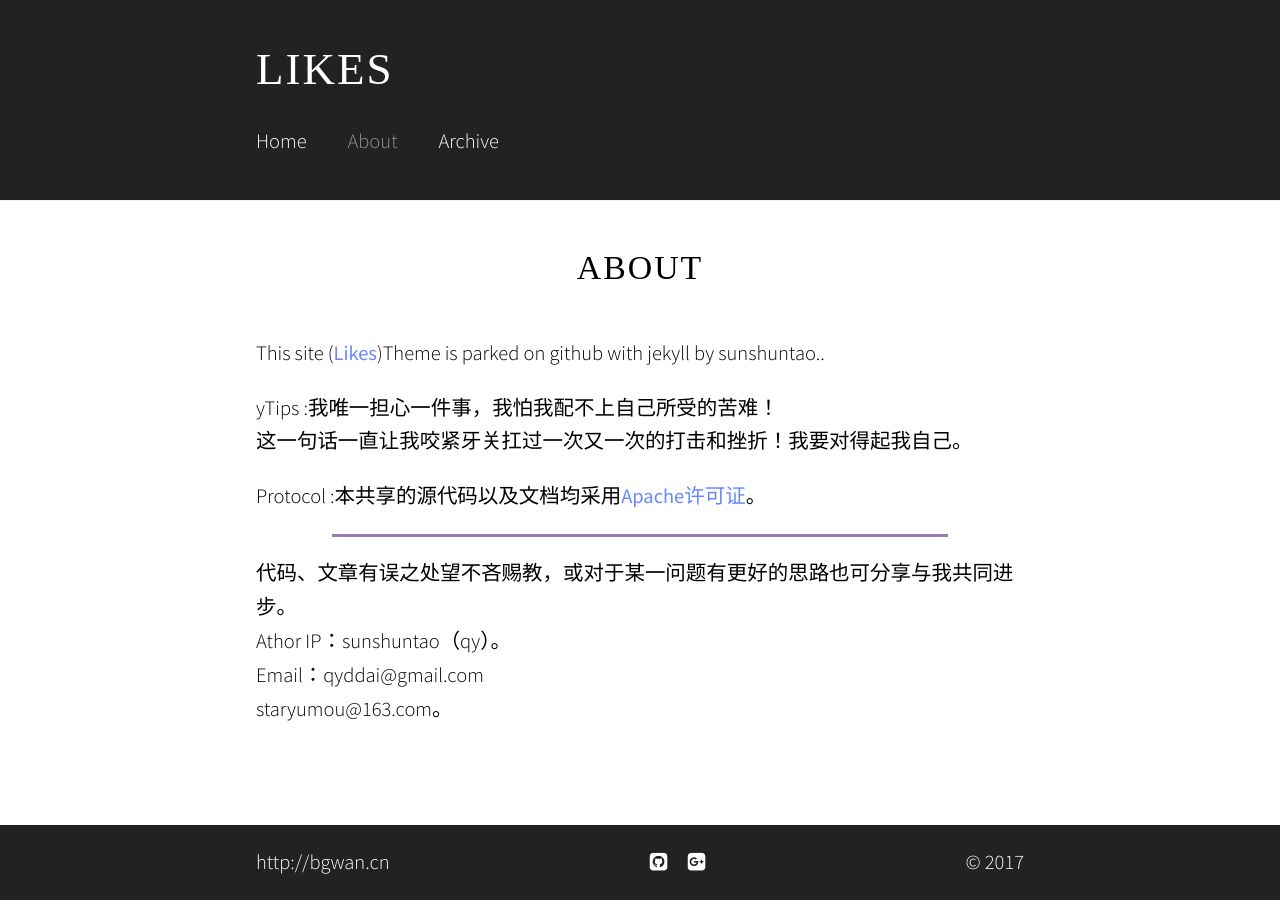
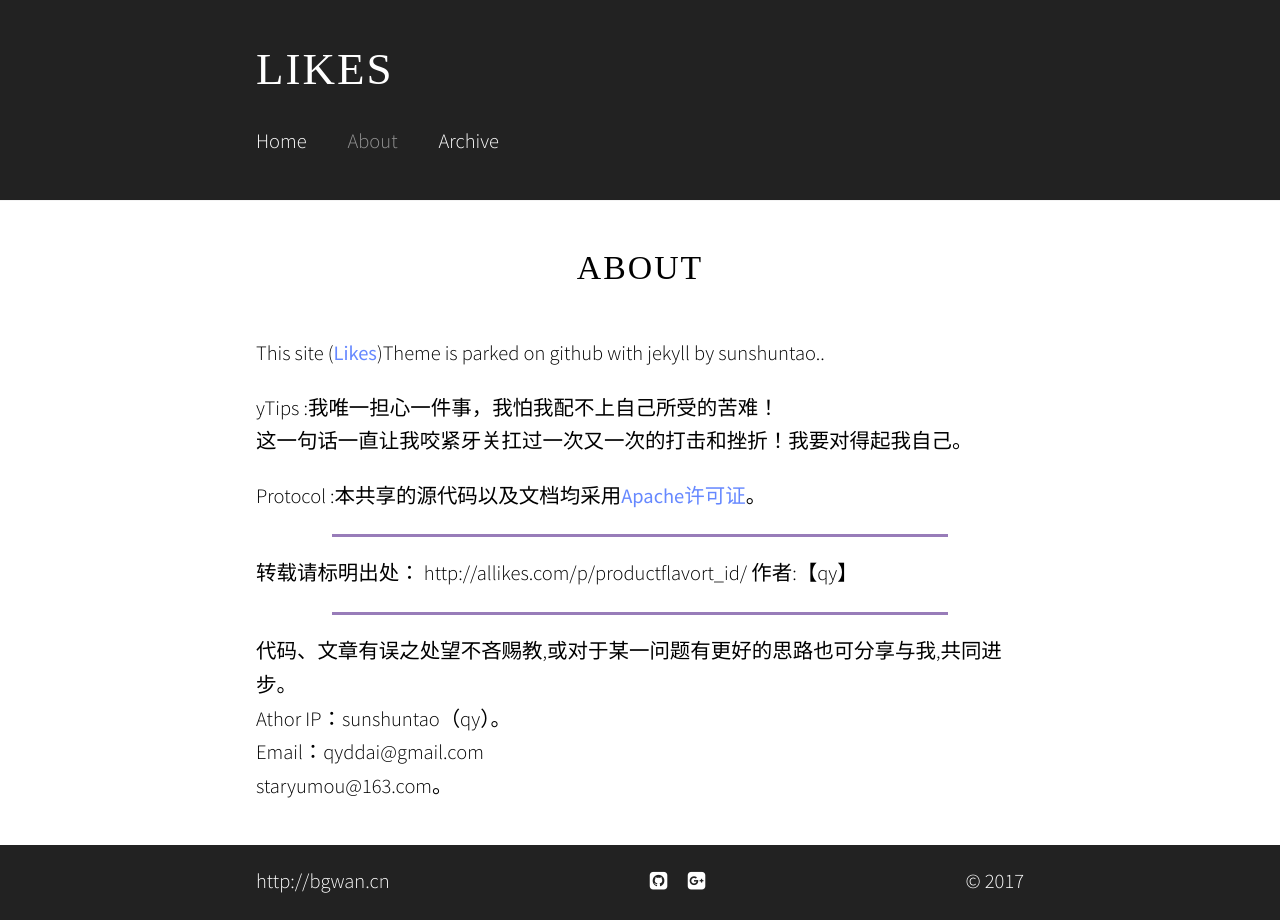
Before and after one commit to qydq/qydq.github.io, a Jekyll site: the page built from about.html, in a window 1280 px wide. Built offline with Jekyll 4.4.1, drawn with Linux system fonts in a browser that asks for light colours; some web fonts are replaced.

Commit message:
Update about.html

```diff
--- a/about.html
+++ b/about.html
@@ -13,8 +13,16 @@ title: "About"
 <p>
 <HR style="FILTER: alpha(opacity=100,finishopacity=0,style=3)" width="80%" color=#987cb9 SIZE=3>
 </p>
+  <p>
+    转载请标明出处：
+http://allikes.com/p/productflavort_id/
+作者:【qy】
+    </p>
 <p>
-  代码、文章有误之处望不吝赐教，或对于某一问题有更好的思路也可分享与我共同进步。
+<HR style="FILTER: alpha(opacity=0,finishopacity=100,style=1)" width="80%" color=#987cb9 SIZE=3>
+</p>
+<p>
+  代码、文章有误之处望不吝赐教,或对于某一问题有更好的思路也可分享与我,共同进步。
   <br>
   Athor IP：sunshuntao（qy）。
   <br>
```
